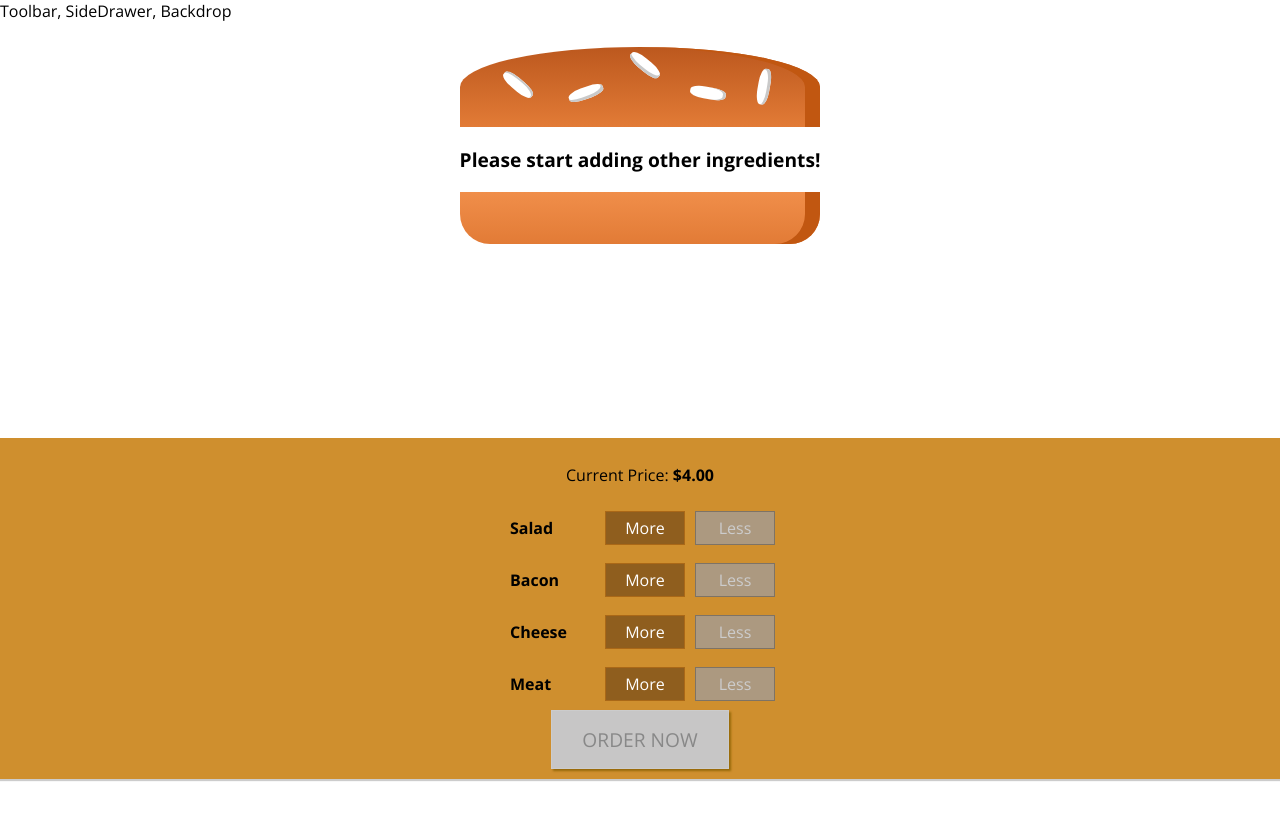
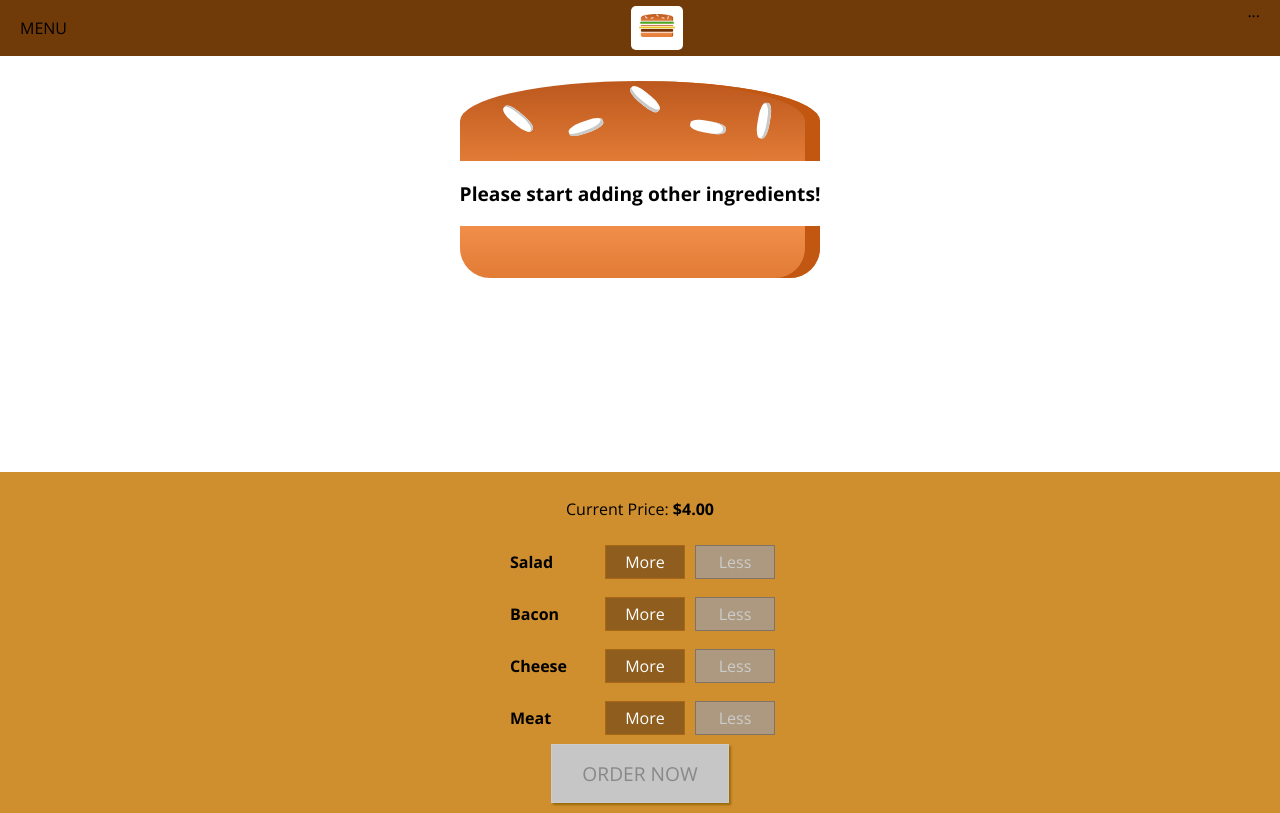
Before and after one commit to Balake/Udemy-Burger-Builder, a React app: page / in a window 1280 px wide. Built offline with nearby package versions, Linux system fonts and the light colour scheme.

Commit message:
Started adding nav

```diff
--- a/src/components/Burger/OrderSummary/OrderSummary.js
+++ b/src/components/Burger/OrderSummary/OrderSummary.js
@@ -19,6 +19,7 @@
             <ul>
                 {ingredientSummary}
             </ul>
+            <p><strong>Order Total: ${props.orderTotal.toFixed(2)}</strong></p>
             <p>Continue to Checkout?</p>
             <Button
                 btnType="Success"
--- a/src/components/Layout/Layout.css
+++ b/src/components/Layout/Layout.css
@@ -1,3 +1,3 @@
 .Content {
-    margin-top: 16px;
+    margin-top: 72px;
 }
--- a/src/components/Layout/Layout.js
+++ b/src/components/Layout/Layout.js
@@ -1,10 +1,11 @@
 import React from 'react'
 import Aux from '../../hoc/Aux'
 import Classes from './Layout.css'
+import Toolbar from '../Navigation/Toolbar/Toolbar'
 
 const layout = (props) => (
     <Aux>
-        <div>Toolbar, SideDrawer, Backdrop</div>
+        <Toolbar />
         <main className={Classes.Content}>
             {props.children}
         </main>
--- /dev/null
+++ b/src/components/Logo/Logo.css
@@ -0,0 +1,11 @@
+.Logo {
+    background-color: white;
+    padding: 8px;
+    height: 80%;
+    box-sizing: border-box;
+    border-radius: 5px;
+}
+
+.Logo img {
+    height: 80%;
+}
--- /dev/null
+++ b/src/components/Logo/Logo.js
@@ -0,0 +1,12 @@
+import React from 'react'
+import classes from './Logo.css'
+
+import burgerLogo from '../../assets/images/burger-logo.png'
+
+const logo = (props) => (
+    <div className={classes.Logo}>
+        <img src={burgerLogo} alt="burger logo"/>
+    </div>
+)
+
+export default logo
--- /dev/null
+++ b/src/components/Navigation/Toolbar/Toolbar.css
@@ -0,0 +1,18 @@
+.Toolbar {
+    height: 56px;
+    width: 100%;
+    position: fixed;
+    top: 0;
+    left: 0;
+    background-color: #703B09;
+    display: flex;
+    justify-content: space-between;
+    align-items: center;
+    padding: 0 20px;
+    box-sizing: border-box;
+    z-index: 90;
+}
+
+.Toolbar nav {
+    height: 100%;
+}
--- /dev/null
+++ b/src/components/Navigation/Toolbar/Toolbar.js
@@ -0,0 +1,15 @@
+import React from 'react'
+import classes from './Toolbar.css'
+import Logo from '../../Logo/Logo'
+const toolbar = (props) => (
+    <header className={classes.Toolbar}>
+        <div>MENU</div>
+        <Logo />
+        <nav>
+            ...
+        </nav>
+
+    </header>
+)
+
+export default toolbar
--- a/src/components/UI/Button/Button.js
+++ b/src/components/UI/Button/Button.js
@@ -2,7 +2,7 @@
 import classes from './Button.css'
 const button = (props) => (
     <button
-        className={[classes.button, classes[props.btnType]].join(' ')}
+        className={[classes.Button, classes[props.btnType]].join(' ')}
         onClick={props.clicked}>{props.children}</button>
 )
 
--- a/src/containers/BurgerBuilder/BurgerBuilder.js
+++ b/src/containers/BurgerBuilder/BurgerBuilder.js
@@ -93,7 +93,8 @@
                     <OrderSummary
                         ingredients={this.state.ingredients}
                         purchaseCanceled={this.purchaseCancelHandler}
-                        purchaseContinued={this.purchaseContinueHandler} />
+                        purchaseContinued={this.purchaseContinueHandler}
+                        orderTotal={this.state.totalPrice}/>
                 </Modal>
                 <Burger ingredients={this.state.ingredients}/>
                 <BuildControls
```
Also changed, not shown: src/components/Navigation/NavigationItems/NavigationItems.js (added, +9 -0 lines), src/assets/images/burger-logo.png (added).
